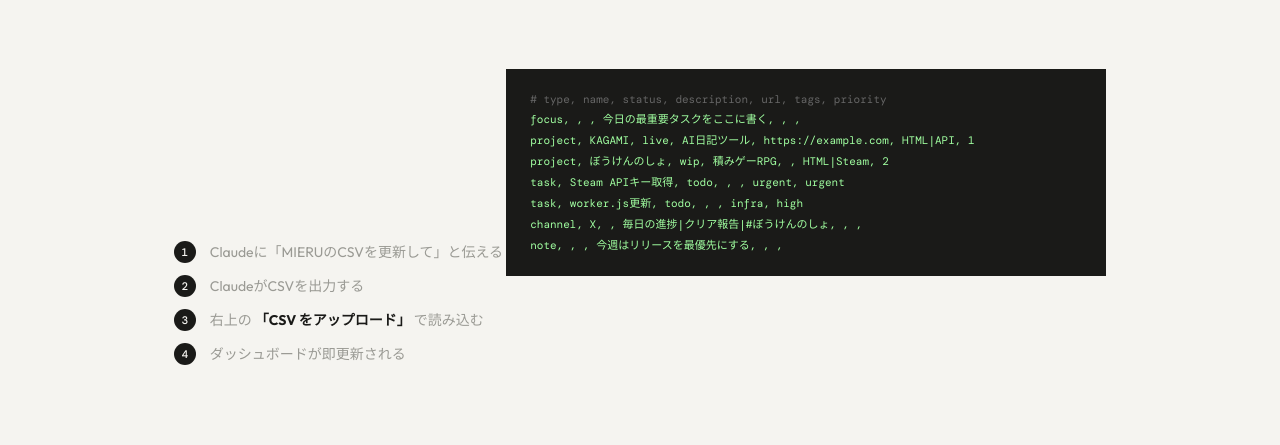
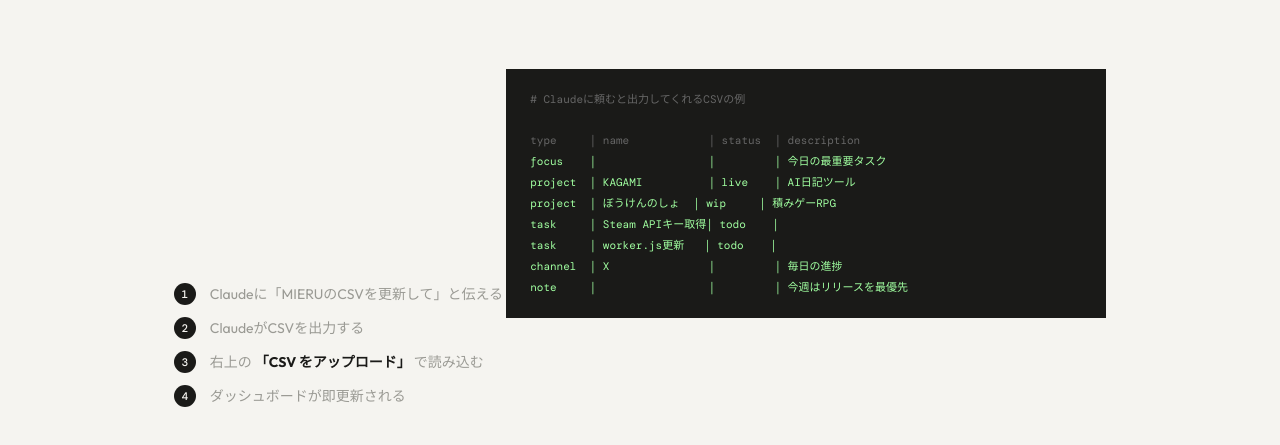
Before and after one commit to osakenpiro/MIERU, a plain HTML site: page index.html in a window 1280 px wide. Shown: the part 313-758 px from the top of the page. Drawn offline with nearby package versions, Linux system fonts and the light colour scheme.

Commit message:
Revise CSV example in index.html
Updated CSV example format and added comments.

```diff
--- a/index.html
+++ b/index.html
@@ -1,3 +1,4 @@
+
 <!DOCTYPE html>
 <html lang="ja">
 <head>
@@ -462,14 +463,16 @@ function renderWelcome(el) {
     </div>
 
     <div class="csv-prompt">
-      <pre><span class="cm"># type, name, status, description, url, tags, priority</span>
-focus, , , 今日の最重要タスクをここに書く, , ,
-project, KAGAMI, live, AI日記ツール, https://example.com, HTML|API, 1
-project, ぼうけんのしょ, wip, 積みゲーRPG, , HTML|Steam, 2
-task, Steam APIキー取得, todo, , , urgent, urgent
-task, worker.js更新, todo, , , infra, high
-channel, X, , 毎日の進捗|クリア報告|#ぼうけんのしょ, , ,
-note, , , 今週はリリースを最優先にする, , ,</pre>
+      <pre><span class="cm"># Claudeに頼むと出力してくれるCSVの例</span>
+
+<span class="cm">type     │ name            │ status  │ description</span>
+focus    │                 │         │ 今日の最重要タスク
+project  │ KAGAMI          │ live    │ AI日記ツール
+project  │ ぼうけんのしょ  │ wip     │ 積みゲーRPG
+task     │ Steam APIキー取得│ todo    │
+task     │ worker.js更新   │ todo    │
+channel  │ X               │         │ 毎日の進捗
+note     │                 │         │ 今週はリリースを最優先</pre>
     </div>
   </div>`;
 }
```
